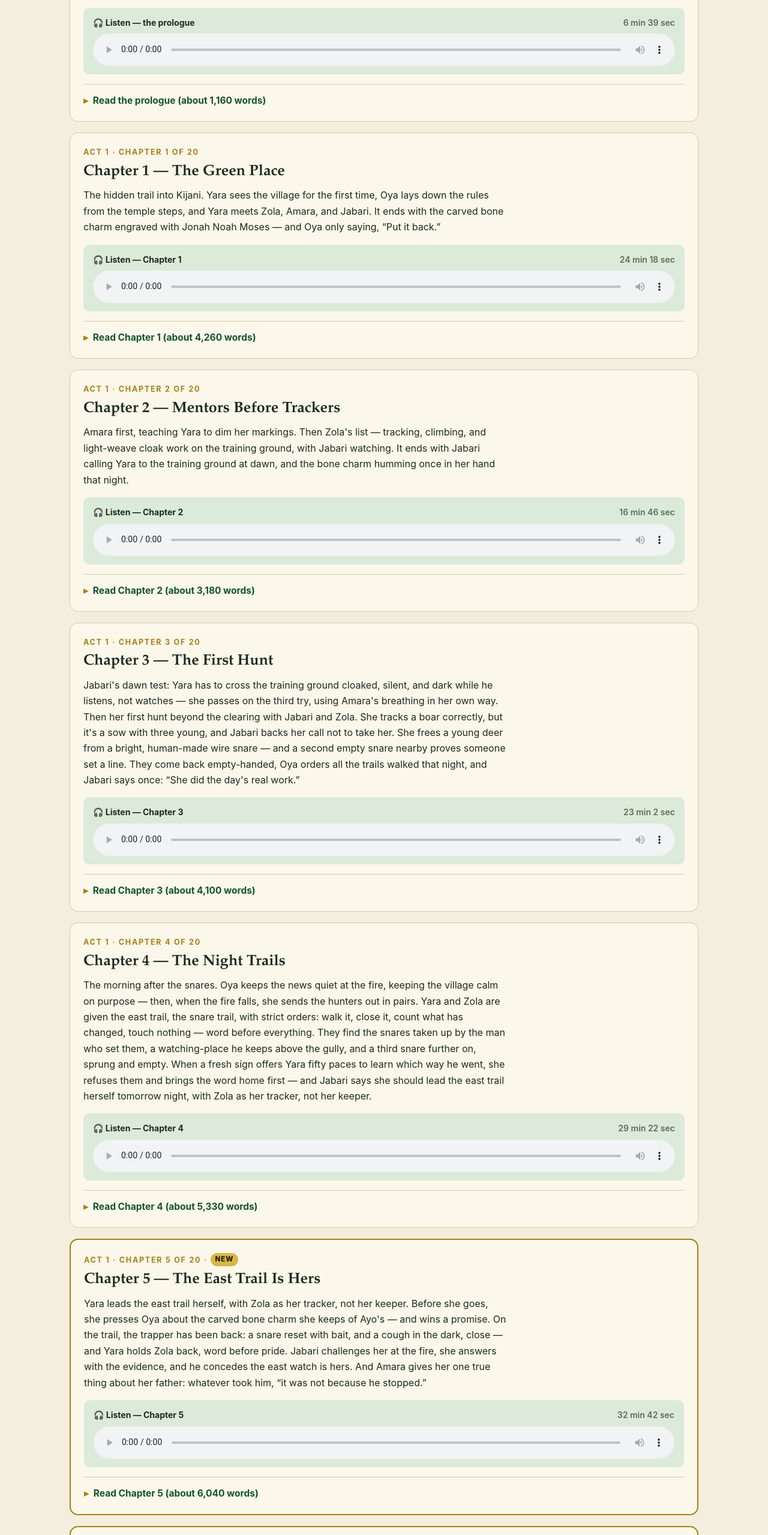
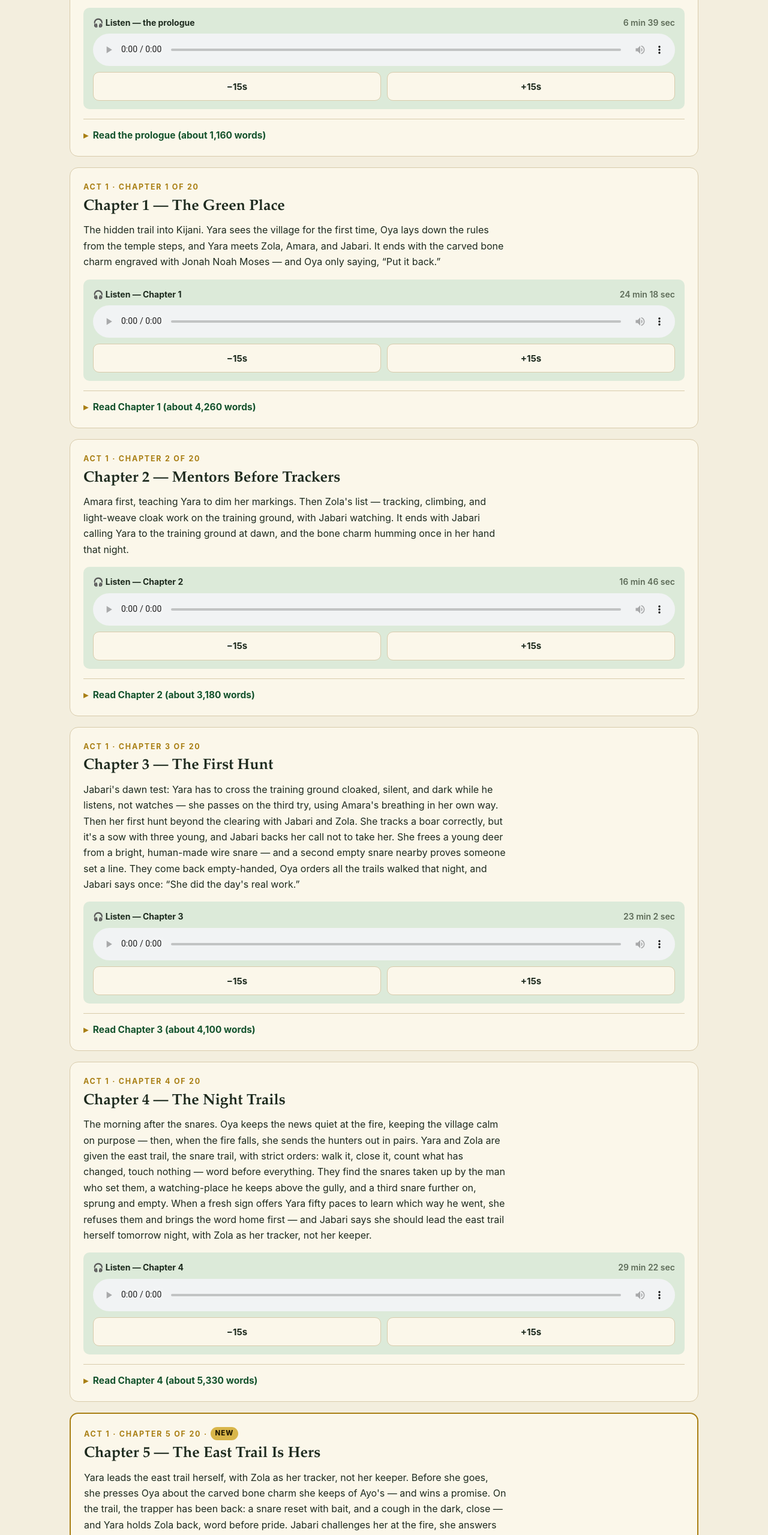
Before and after one commit to peterstrent3-lang/the-yara-chronicles, a plain HTML site: page index.html in a window 1280 px wide. Shown: the part 8300-10859 px from the top of the page at 60% size. Drawn offline with Linux system fonts and the light colour scheme.

Commit message:
Add -15s/+15s skip buttons to chapter players

```diff
--- a/index.html
+++ b/index.html
@@ -406,6 +406,15 @@
       @media (prefers-color-scheme: dark) { .ap-switch[aria-checked="true"] .track::after { background: #101a12; } }
       .ap-switch .ap-state { font-weight: 700; font-size: 15px; min-width: 28px; text-align: left; }
       .audio-row audio { width: 100%; display: block; margin-top: 4px; }
+      /* ---------- -15s / +15s skip buttons (simple direct seek) ---------- */
+      .skip-row { display: flex; gap: 10px; margin-top: 10px; }
+      .skip-btn {
+        flex: 1 1 0; min-height: 48px; padding: 10px 14px;
+        font: inherit; font-size: 15px; font-weight: 700; cursor: pointer;
+        color: var(--text); background: var(--surface);
+        border: 1.5px solid var(--border); border-radius: 10px;
+      }
+      .skip-btn:active { background: var(--accent-soft); border-color: var(--gold); }
       /* ---------- now playing bar (always reachable stop) ---------- */
       .now-bar {
         position: fixed; left: 12px; right: 12px; z-index: 80;
@@ -867,6 +876,10 @@
             <div class="audio-row" data-title="the prologue">
               <div class="a-head"><span>🎧 Listen — the prologue</span><span>6 min 39 sec</span></div>
               <audio class="chapter-audio" controls preload="auto" src="assets/prologue.mp3" aria-label="Listen to the prologue — audiobook version, 6 minutes 39 seconds"></audio>
+              <div class="skip-row">
+                <button type="button" class="skip-btn" data-skip="-15" aria-label="Go back 15 seconds">−15s</button>
+                <button type="button" class="skip-btn" data-skip="15" aria-label="Go forward 15 seconds">+15s</button>
+              </div>
             </div>
             <details class="reader">
               <summary>Read the prologue (about 1,160 words)</summary>
@@ -916,6 +929,10 @@
             <div class="audio-row" data-title="Chapter 1">
               <div class="a-head"><span>🎧 Listen — Chapter 1</span><span>24 min 18 sec</span></div>
               <audio class="chapter-audio" controls preload="auto" src="assets/chapter-1.mp3" aria-label="Listen to Chapter 1, The Green Place — audiobook version, 24 minutes 18 seconds"></audio>
+              <div class="skip-row">
+                <button type="button" class="skip-btn" data-skip="-15" aria-label="Go back 15 seconds">−15s</button>
+                <button type="button" class="skip-btn" data-skip="15" aria-label="Go forward 15 seconds">+15s</button>
+              </div>
             </div>
             <details class="reader">
               <summary>Read Chapter 1 (about 4,260 words)</summary>
@@ -1008,6 +1025,10 @@
             <div class="audio-row" data-title="Chapter 2">
               <div class="a-head"><span>🎧 Listen — Chapter 2</span><span>16 min 46 sec</span></div>
               <audio class="chapter-audio" controls preload="auto" src="assets/chapter-2.mp3" aria-label="Listen to Chapter 2, Mentors Before Trackers — audiobook version, 16 minutes 46 seconds"></audio>
+              <div class="skip-row">
+                <button type="button" class="skip-btn" data-skip="-15" aria-label="Go back 15 seconds">−15s</button>
+                <button type="button" class="skip-btn" data-skip="15" aria-label="Go forward 15 seconds">+15s</button>
+              </div>
             </div>
             <details class="reader">
               <summary>Read Chapter 2 (about 3,180 words)</summary>
@@ -1088,6 +1109,10 @@
             <div class="audio-row" data-title="Chapter 3">
               <div class="a-head"><span>🎧 Listen — Chapter 3</span><span>23 min 2 sec</span></div>
               <audio class="chapter-audio" controls preload="auto" src="assets/chapter-3.mp3" aria-label="Listen to Chapter 3, The First Hunt — audiobook version, 23 minutes 2 seconds"></audio>
+              <div class="skip-row">
+                <button type="button" class="skip-btn" data-skip="-15" aria-label="Go back 15 seconds">−15s</button>
+                <button type="button" class="skip-btn" data-skip="15" aria-label="Go forward 15 seconds">+15s</button>
+              </div>
             </div>
             <details class="reader">
               <summary>Read Chapter 3 (about 4,100 words)</summary>
@@ -1180,6 +1205,10 @@
             <div class="audio-row" data-title="Chapter 4">
               <div class="a-head"><span>🎧 Listen — Chapter 4</span><span>29 min 22 sec</span></div>
               <audio class="chapter-audio" controls preload="auto" src="assets/chapter-4.mp3" aria-label="Listen to Chapter 4, The Night Trails — audiobook version, 29 minutes 22 seconds"></audio>
+              <div class="skip-row">
+                <button type="button" class="skip-btn" data-skip="-15" aria-label="Go back 15 seconds">−15s</button>
+                <button type="button" class="skip-btn" data-skip="15" aria-label="Go forward 15 seconds">+15s</button>
+              </div>
             </div>
             <details class="reader">
               <summary>Read Chapter 4 (about 5,330 words)</summary>
@@ -1289,6 +1318,10 @@
             <div class="audio-row" data-title="Chapter 5">
               <div class="a-head"><span>🎧 Listen — Chapter 5</span><span>32 min 42 sec</span></div>
               <audio class="chapter-audio" controls preload="auto" src="assets/chapter-5.mp3" aria-label="Listen to Chapter 5, The East Trail Is Hers — audiobook version, 32 minutes 42 seconds"></audio>
+              <div class="skip-row">
+                <button type="button" class="skip-btn" data-skip="-15" aria-label="Go back 15 seconds">−15s</button>
+                <button type="button" class="skip-btn" data-skip="15" aria-label="Go forward 15 seconds">+15s</button>
+              </div>
             </div>
             <details class="reader">
               <summary>Read Chapter 5 (about 6,040 words)</summary>
@@ -1409,6 +1442,10 @@
             <div class="audio-row" data-title="Chapter 6">
               <div class="a-head"><span>🎧 Listen — Chapter 6</span><span>35 min 53 sec</span></div>
               <audio class="chapter-audio" controls preload="auto" src="assets/chapter-6.mp3" aria-label="Listen to Chapter 6, The Woman by the River — audiobook version, 35 minutes 53 seconds"></audio>
+              <div class="skip-row">
+                <button type="button" class="skip-btn" data-skip="-15" aria-label="Go back 15 seconds">−15s</button>
+                <button type="button" class="skip-btn" data-skip="15" aria-label="Go forward 15 seconds">+15s</button>
+              </div>
             </div>
             <details class="reader">
               <summary>Read Chapter 6 (about 6,430 words)</summary>
@@ -1863,8 +1900,11 @@
            Every prologue / chapter player below is a plain
            <audio controls> element. Play/pause, the seek bar,
            time display and volume are the browser's own built-in
-           controls — there is no custom skip, seek, pending-target
-           or download logic in this page any more.
+           controls — there is no pending-target or download
+           logic in this page any more. The -15s / +15s buttons
+           below each chapter player are a plain direct seek:
+           one click sets that chapter's audio currentTime by
+           exactly 15 seconds, clamped to 0 and to the duration.
            The only scripting left for chapter audio is:
              - an autoplay toggle (OFF by default) that, when the
                listener turns it on, plays the next chapter when
@@ -1881,6 +1921,26 @@
             if (autoplayState) autoplayState.textContent = autoplayOn ? "On" : "Off";
           });
         }
+
+        /* ---------- -15s / +15s skip buttons ----------
+           One direct currentTime set in the click handler, clamped
+           to 0 and to the chapter duration. No blob/download
+           machinery, no pending targets, no retries — seeking
+           works in a normal browser (Chrome on GitHub Pages). */
+        Array.prototype.forEach.call(document.querySelectorAll(".skip-btn"), function (btn) {
+          btn.addEventListener("click", function () {
+            var row = btn.closest ? btn.closest(".audio-row") : null;
+            if (!row) return;
+            var a = row.querySelector(".chapter-audio");
+            if (!a) return;
+            var delta = parseFloat(btn.getAttribute("data-skip")) || 0;
+            var target = (a.currentTime || 0) + delta;
+            if (!isFinite(target)) target = 0;
+            if (target < 0) target = 0;
+            if (isFinite(a.duration) && a.duration > 0 && target > a.duration) target = a.duration;
+            try { a.currentTime = target; } catch (e) {}
+          });
+        });
 
         var reduceMotion = window.matchMedia && window.matchMedia("(prefers-reduced-motion: reduce)").matches;
         var chapterAudios = Array.prototype.slice.call(document.querySelectorAll(".chapter-audio"));
```
